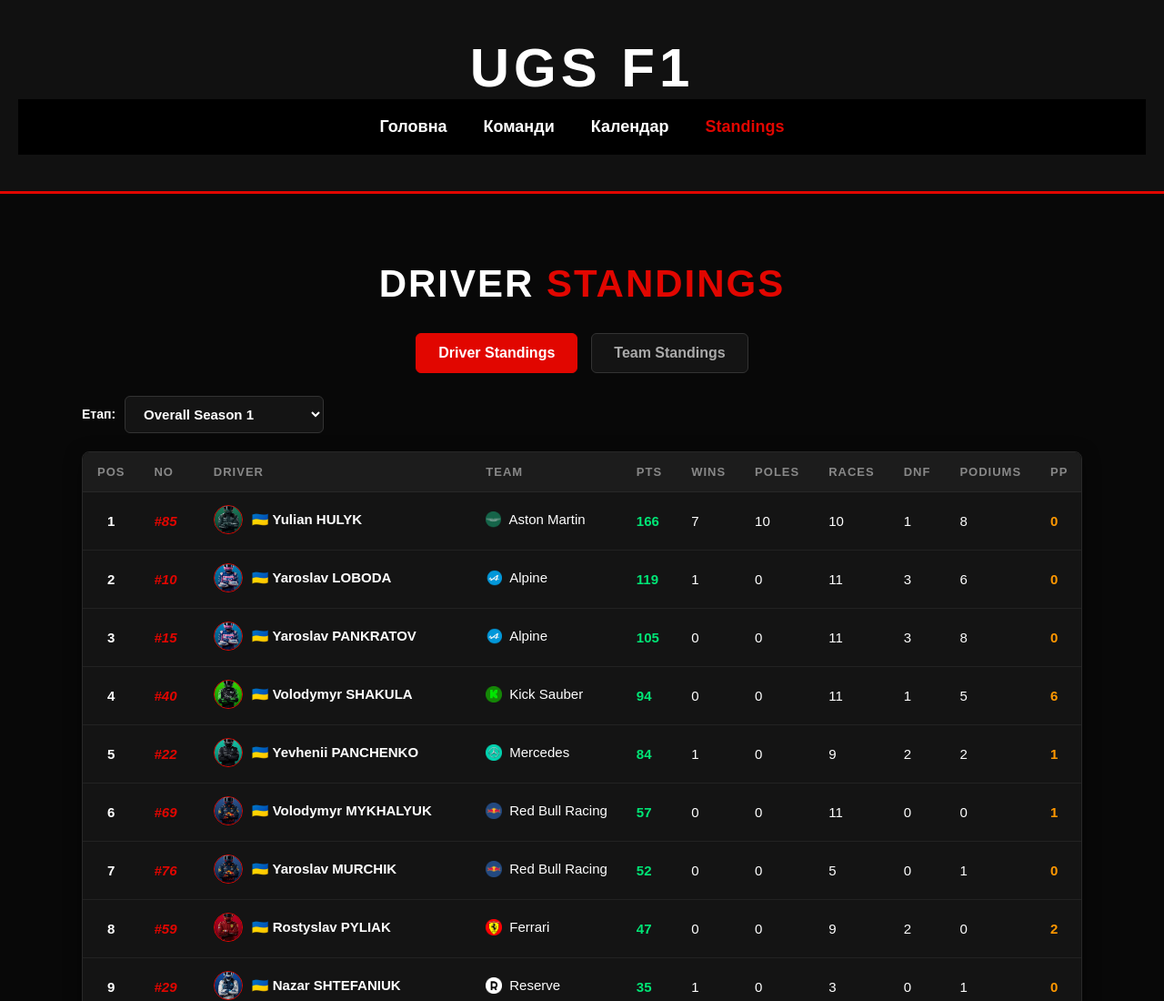
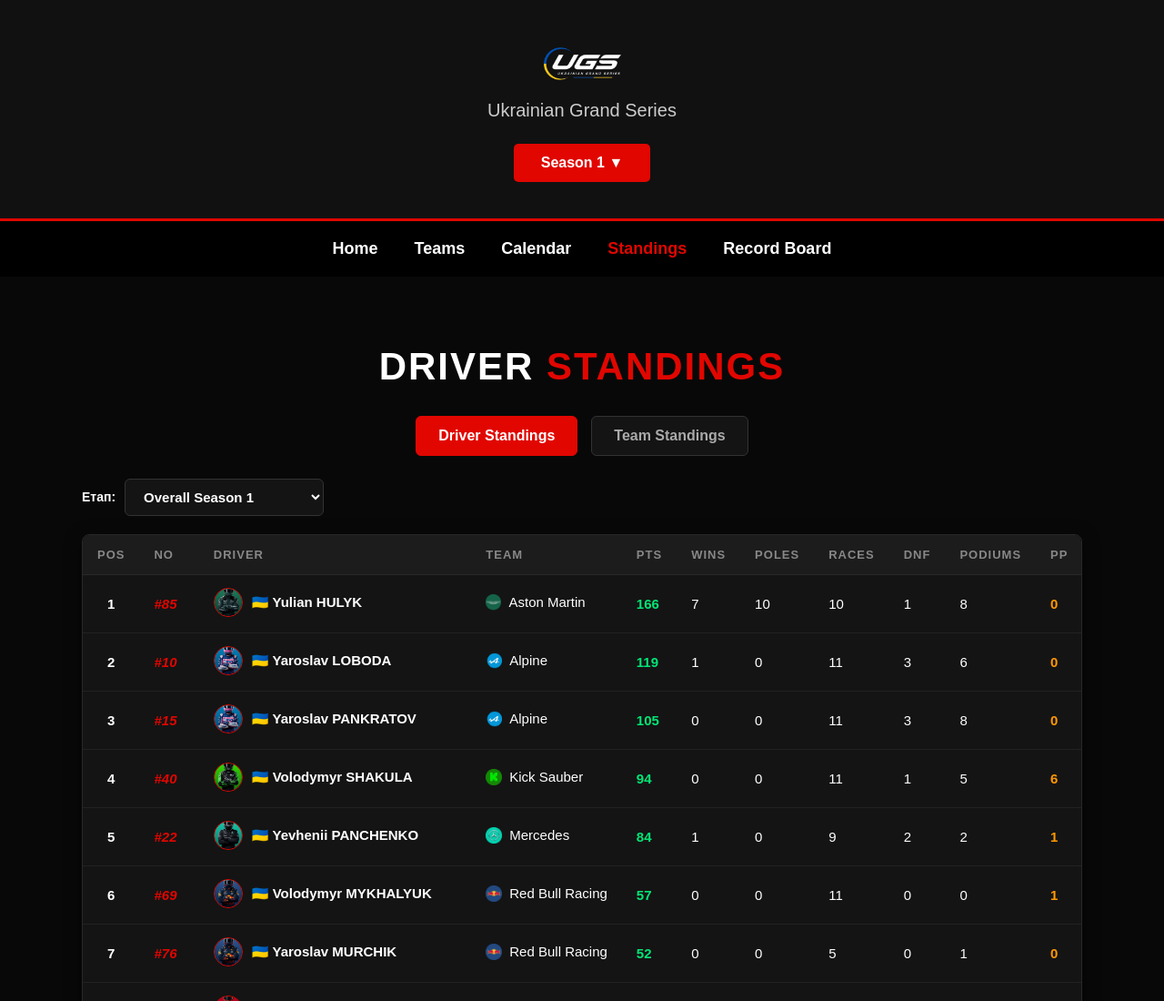
Before and after one commit to UGSF1/ugsf1, a plain HTML site: page standings.html in a window 1280 px wide. Shown: the top 1100 px of the page at 91% size. Drawn offline with Linux system fonts and the light colour scheme.

Commit message:
Add files via upload

```diff
--- a/js/data.js
+++ b/js/data.js
@@ -129,6 +129,115 @@
     { round: 10, country: "USA", flag: "🇺🇸", track: "Miami", date: "03-04 SEP", status: "Upcoming", hasSprint: true },
     { round: 11, country: "Qatar", flag: "🇶🇦", track: "Doha", date: "11 SEP", status: "Upcoming", hasSprint: false },
     { round: 12, country: "Abu Dhabi", flag: "🇦🇪", track: "Yas Island", date: "18 SEP", status: "Upcoming", hasSprint: false }
+];
+
+// Рекорди сезону та ліги
+const records = [
+    {
+        type: "season",
+        category: "Most Wins",
+        holder: "Yulian HULYK",
+        team: "Aston Martin",
+        value: "7 wins",
+        track: "Season 1 Overall",
+        stage: "Season 1",
+        icon: "🏆"
+    },
+    {
+        type: "season",
+        category: "Most Poles Position",
+        holder: "Yulian HULYK",
+        team: "Aston Martin",
+        value: "10 poles",
+        track: "Season 1 Overall",
+        stage: "Season 1",
+        icon: "⏱️"
+    },
+    {
+        type: "season",
+        category: "Most Podiums",
+        holder: "Yaroslav PANKRATOV / Yulian HULYK",
+        team: "Alpine / Aston Martin",
+        value: "8 podiums",
+        track: "Season 1 Overall",
+        stage: "Season 1",
+        icon: "🥇"
+    },
+    {
+        type: "season",
+        category: "Most Points (Driver)",
+        holder: "Yulian HULYK",
+        team: "Aston Martin",
+        value: "166 pts",
+        track: "Season 1 Overall",
+        stage: "Season 1",
+        icon: "📊"
+    },
+    {
+        type: "season",
+        category: "Most Points (Team)",
+        holder: "Alpine",
+        team: "Alpine",
+        value: "224 pts",
+        track: "Season 1 Overall",
+        stage: "Season 1",
+        icon: "🏎️"
+    },
+    {
+        type: "season",
+        category: "Most Penalty Points",
+        holder: "Oleh LIASHKO",
+        team: "McLaren",
+        value: "30 PP",
+        track: "Season 1 Overall",
+        stage: "Season 1",
+        icon: "⚠️"
+    },
+
+    {
+        type: "season",
+        category: "Most Consecutive Wins",
+        holder: "Yulian HULYK",
+        team: "Aston Martin",
+        value: "4 wins",
+        track: "Season 1 Overall",
+        stage: "Season 1",
+        icon: "🔥"
+    },
+
+    {
+        type: "season",
+        category: "Most Consecutive Podiums",
+        holder: "Yulian HULYK",
+        team: "Aston Martin",
+        value: "6 podiums",
+        track: "Season 1 Overall",
+        stage: "Season 1",
+        icon: "🥇"
+    },
+
+{
+        type: "season",
+        category: "Most Pole-to-Win Races",
+        holder: "Yulian HULYK",
+        team: "Aston Martin",
+        value: "6 wins",
+        track: "Season 1 Overall",
+        stage: "Season 1",
+        icon: "⚡"
+    },
+
+    // Рекорди за весь час (All-Time)
+    {
+        type: "alltime",
+        category: "Most Wins",
+        holder: "Yulian HULYK",
+        team: "Aston Martin",
+        value: "7 wins",
+        track: "Season 1 Overall",
+        stage: "Season 1",
+        icon: "🏆"
+    }
 ];
 
 // Результати за сесіями
--- a/js/script.js
+++ b/js/script.js
@@ -600,4 +600,48 @@
 
         updateTable();
     }
+
+    // --- 4. ГЕНЕРАЦІЯ ТАБЛИЦІ РЕКОРДІВ (RECORD BOARD) ---
+    const recordsTableBody = document.getElementById("records-table-body");
+    const recordTypeSelect = document.getElementById("record-type-select");
+
+    if (recordsTableBody && typeof records !== "undefined") {
+        function renderRecords(filterType = "season") {
+            const filteredRecords = records.filter(r => r.type === filterType || !r.type);
+
+            if (filteredRecords.length === 0) {
+                recordsTableBody.innerHTML = `
+                    <tr>
+                        <td colspan="5" style="text-align: center; padding: 20px;">
+                            Рекорди у цій категорії відсутні.
+                        </td>
+                    </tr>
+                `;
+                return;
+            }
+
+            recordsTableBody.innerHTML = filteredRecords.map(rec => `
+                <tr>
+                    <td><strong>${rec.icon || ''} ${rec.category}</strong></td>
+                    <td>
+                        <div class="driver-name-cell">
+                            <span>${rec.holder}</span>
+                            ${rec.team ? `<small style="display:block; opacity:0.7;">${rec.team}</small>` : ''}
+                        </div>
+                    </td>
+                    <td class="pts-cell">${rec.value}</td>
+                    <td>${rec.track || '—'}</td>
+                    <td>${rec.stage || '—'}</td>
+                </tr>
+            `).join("");
+        }
+
+        renderRecords(recordTypeSelect ? recordTypeSelect.value : "season");
+
+        if (recordTypeSelect) {
+            recordTypeSelect.addEventListener("change", (e) => {
+                renderRecords(e.target.value);
+            });
+        }
+    }
 });
--- a/standings.html
+++ b/standings.html
@@ -13,12 +13,25 @@
 <body>
 
     <header class="header">
-        <div class="logo">UGS F1</div>
+        <div class="logo">
+            <img src="logos/ugs-f1-logo.png" alt="UGS F1 Logo" class="header-logo">
+        </div>
+        <div class="subtitle">
+            Ukrainian Grand Series
+        </div>
+        <div class="season">
+            Season 1 ▼
+
+        </div>
+
+        </header>
+
         <nav class="menu">
-            <a href="index.html">Головна</a>
-            <a href="teams.html">Команди</a>
-            <a href="calendar.html">Календар</a>
+            <a href="index.html">Home</a>
+            <a href="teams.html">Teams</a>
+            <a href="calendar.html">Calendar</a>
             <a href="standings.html" class="active">Standings</a>
+            <a href="records.html">Record Board</a>
         </nav>
     </header>
 
```
Also changed, not shown: calendar.html (+1 -0 lines), index.html (+1 -0 lines), records.html (added, +75 -0 lines), teams.html (+1 -0 lines).
